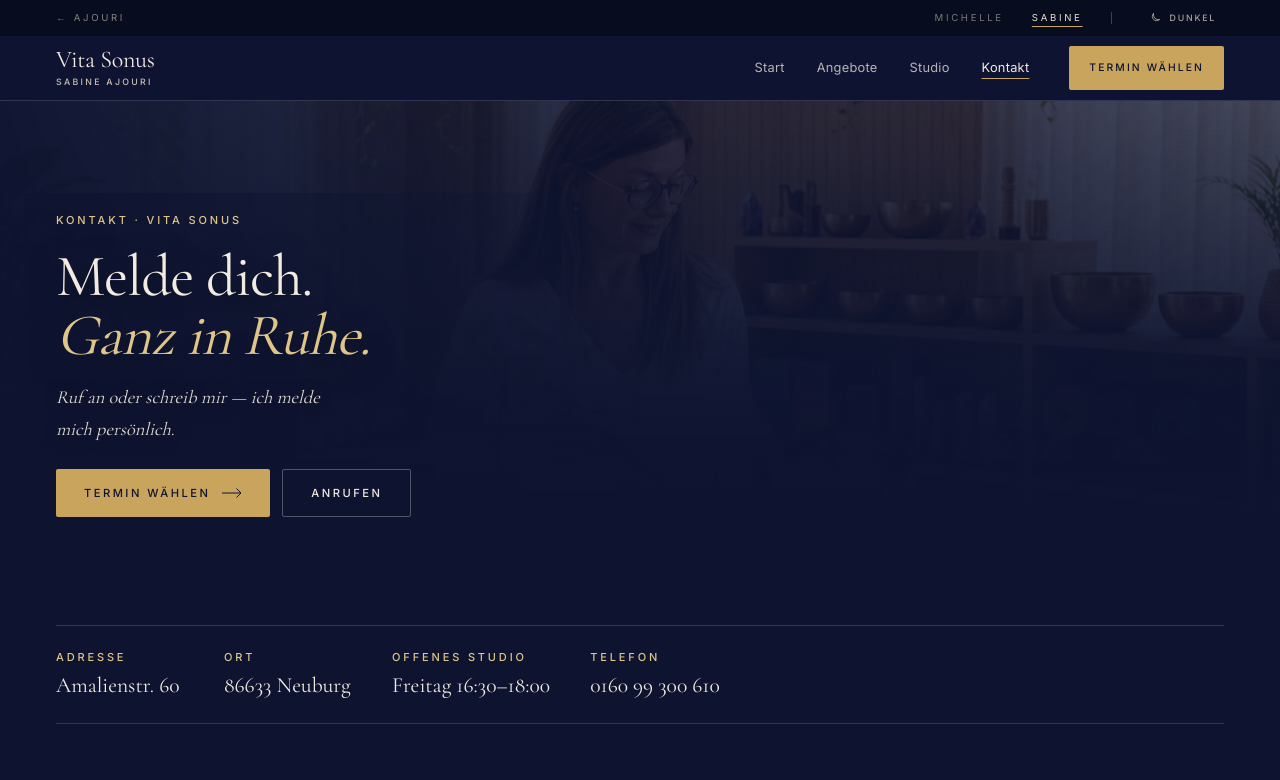
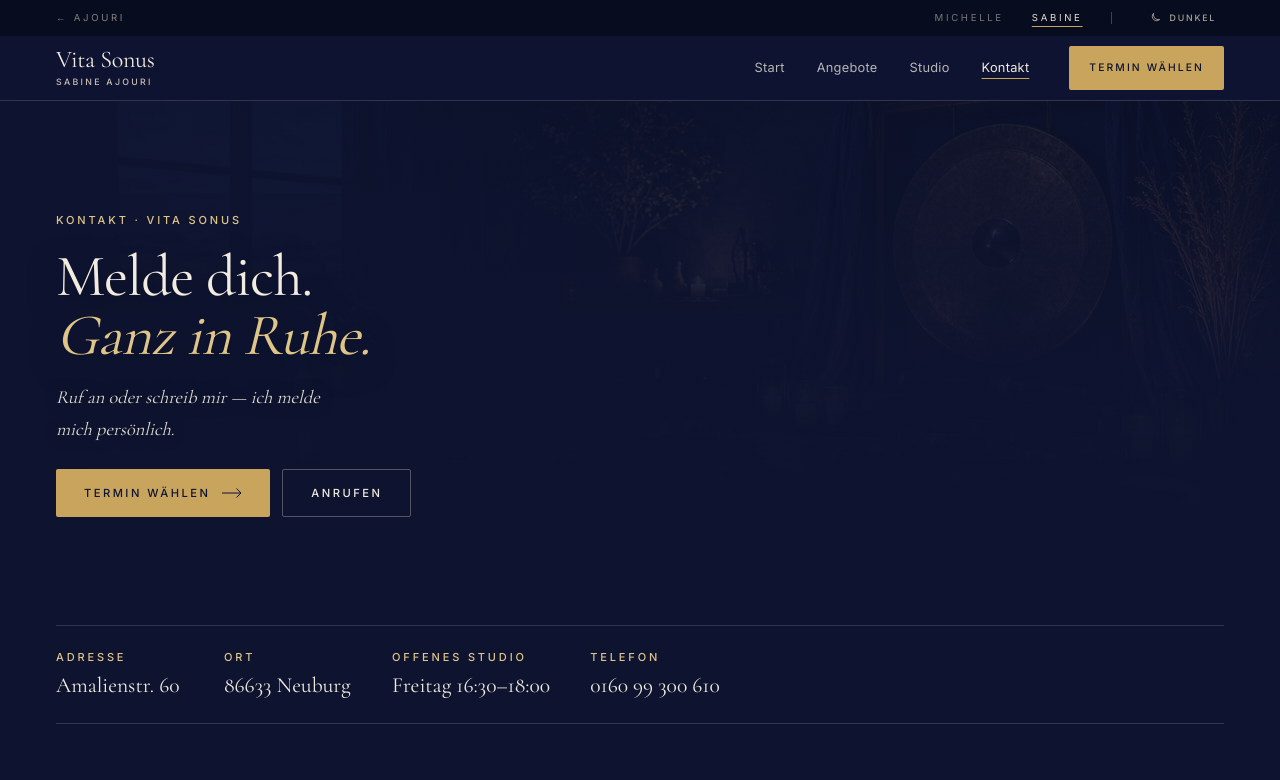
Before and after one commit to WrapdBTC/Ajouri, a Next.js app: page /sabine/kontakt in a window 1280 px wide. Shown: the top 780 px of the page. Built offline with nearby package versions, Linux system fonts and the light colour scheme.

Commit message:
Sabine: portrait stays on home Über mich, not kontakt hero

```diff
--- a/src/app/sabine/kontakt/page.tsx
+++ b/src/app/sabine/kontakt/page.tsx
@@ -35,8 +35,8 @@ export default function SabineKontakt() {
     <>
       <Hero
         size="page"
-        image="/assets/sabine/06-studio.jpg"
-        alt="Vita Sonus Studio-Atmosphäre"
+        image="/assets/sabine/01-hero.jpg"
+        alt="Klangstudio Vita Sonus"
         position="76% 50%"
         eyebrow="Kontakt · Vita Sonus"
         title={
--- a/src/app/sabine/page.tsx
+++ b/src/app/sabine/page.tsx
@@ -78,7 +78,7 @@ export default function SabineHome() {
           </figure>
 
           <div className="reveal md:col-span-6 md:col-start-7">
-            <Eyebrow index="I">Willkommen</Eyebrow>
+            <Eyebrow index="I">Über mich</Eyebrow>
             <h2 className="display-2 mt-6">
               Klang ist für mich <em>Zuhause kommen.</em>
             </h2>
```
